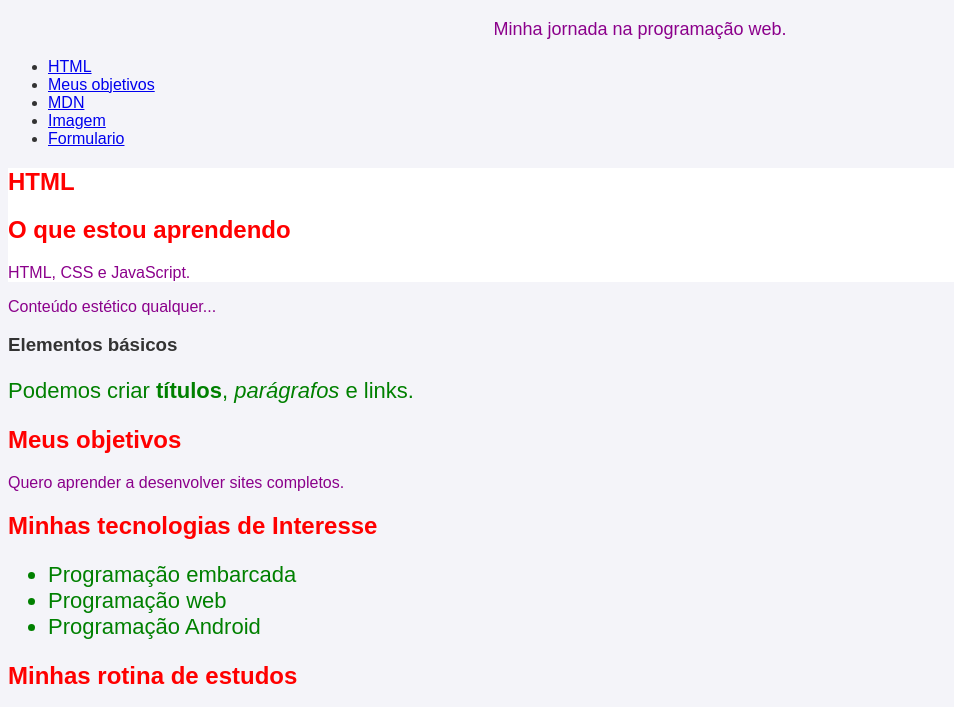
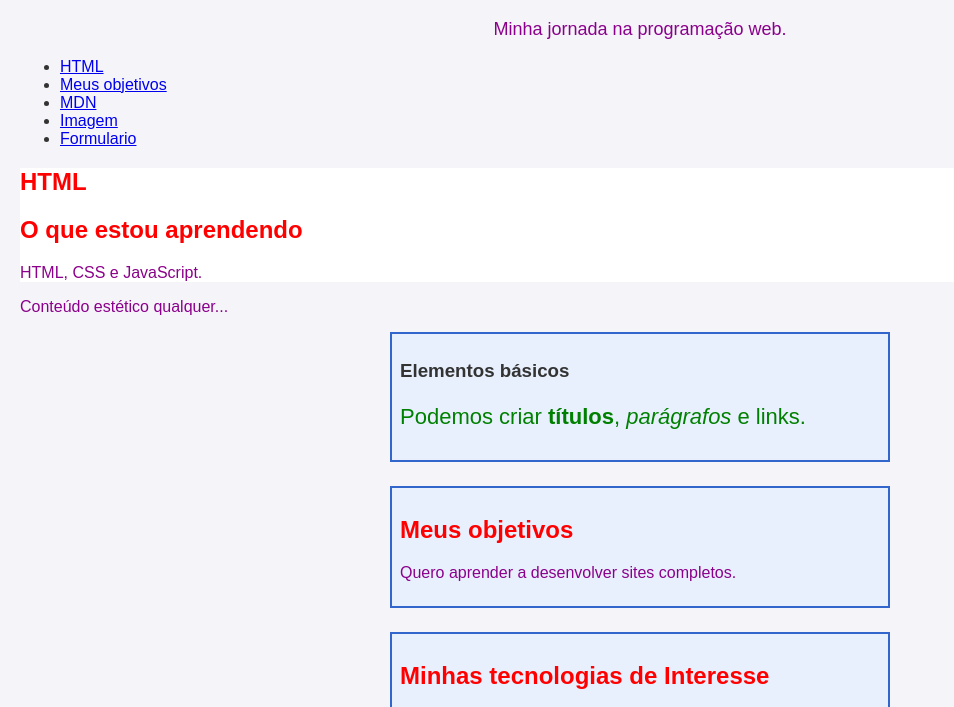
Before and after one commit to gitandlucsil/IA_WebProgramPath, a plain HTML site: page index.html in a window 1280 px wide. Shown: the part 61-768 px from the top of the page, without its empty margins (0-954 px from the left). Drawn offline with Linux system fonts and the light colour scheme.

Commit message:
aula9-CSS_Box_Model

```diff
--- a/index.html
+++ b/index.html
@@ -35,14 +35,18 @@
             <div class="card-container">
                 <p>Conteúdo estético qualquer...</p>
             </div>
+
+            <section class="cartao">
                 <!-- Subseção de HTML -->
                 <h3>Elementos básicos</h3>
                 <p class="destaque">Podemos criar <strong>títulos</strong>, <em>parágrafos</em> e links.</p>
-
+            </section>
+            <section class="cartao">
                 <!-- Segunda seção -->
                 <h2 id="objetivos">Meus objetivos</h2>
                 <p>Quero aprender a desenvolver sites completos.</p>
-
+            </section>
+            <section class="cartao">
                 <h2>Minhas tecnologias de Interesse</h2>
                 <ul class="destaque">
                     <li >Programação embarcada</li>
@@ -55,7 +59,7 @@
                     <li>Cursos e treinamentos</li>
                     <li>Praticar, praticar e ler um pouco</li>
             </ol>
-
+            </section>
             <!-- Imagem com descrição alternativa -->
             <h2>Imagem</h2>
             <p><img id="foto-perfil" src="imagens/images.jpeg"
--- a/style.css
+++ b/style.css
@@ -1,9 +1,13 @@
 /* Estilo aplicado à página inteira */
+* {
+    box-sizing: border-box;
+}
 body {
     font-family: Arial, sans-serif;
     background-color: #f4f4f9;
     color: #333333;
     text-align: left;
+    margin: 20px
 }
 /* Seletor por tag */
 h1 {
@@ -35,3 +39,12 @@ p{
 #foto-perfil {
     border-radius: 10%;
 }
+/*Estilo dos cartões */
+.cartao {
+    background-color: #e8f0fe;
+    padding: 8px;
+    border: 2px solid #3366cc;
+    margin: 0 auto 24px;
+    max-width: 500px;
+    width: 500px;
+}
```
Lines whose indentation alone changed are shown as unchanged.
